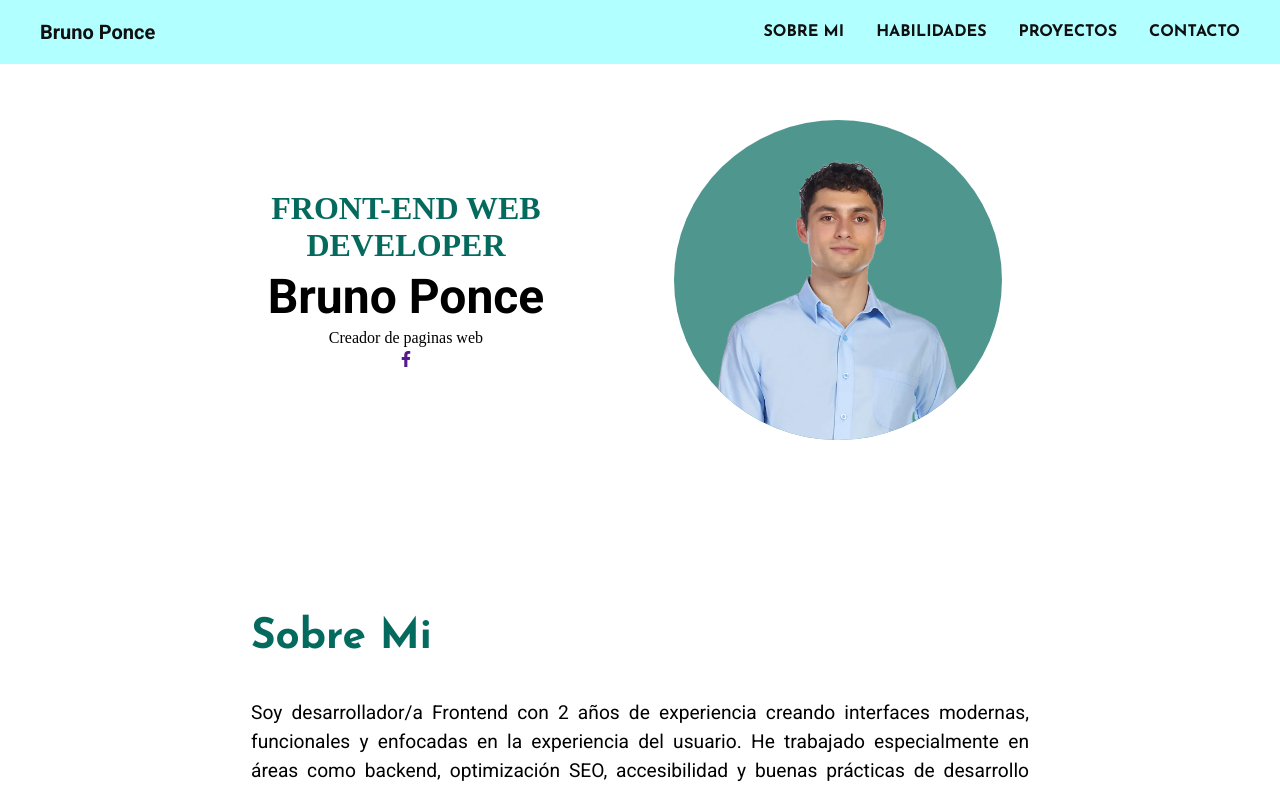
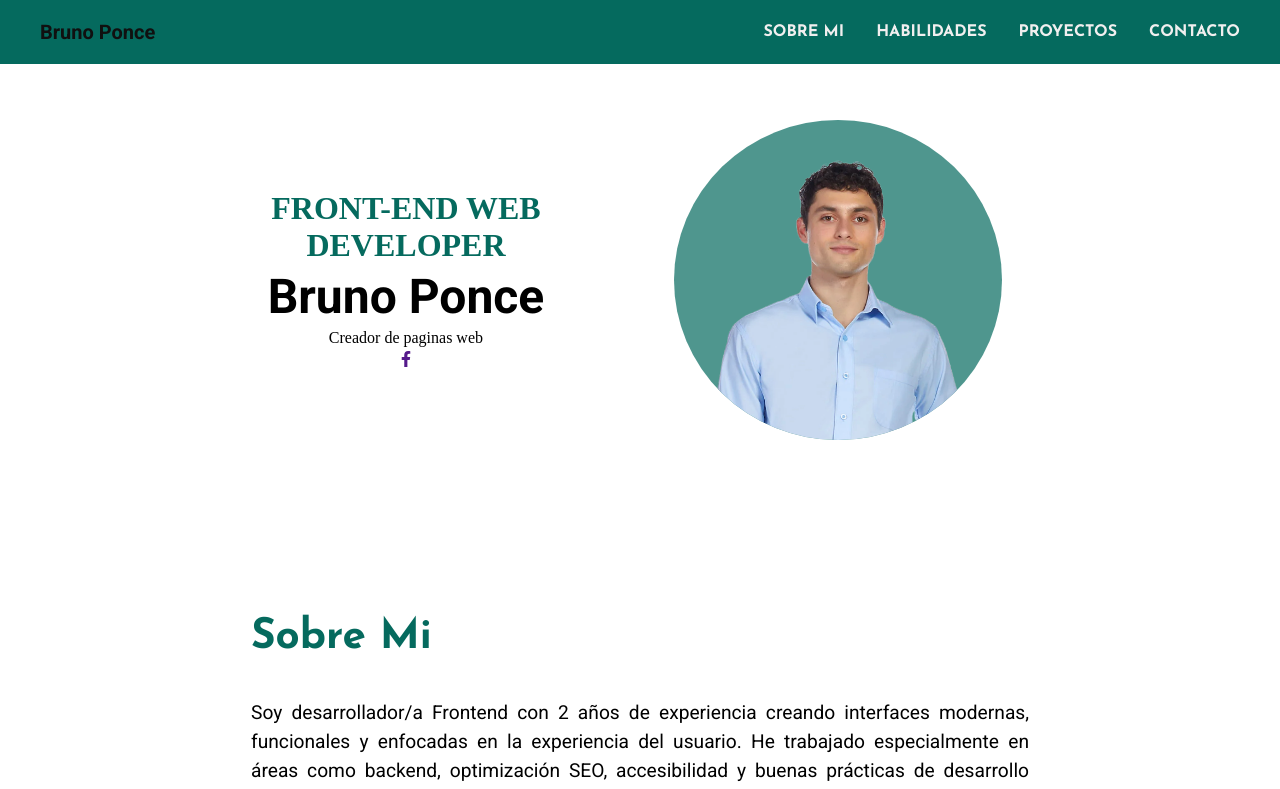
Before and after one commit to elmejorbruno/portafolio-web-bruno-ponce, a React (Vite) app: page / in a window 1280 px wide. Shown: the top 789 px of the page. Built offline with nearby package versions, Linux system fonts and the light colour scheme.

Commit message:
Se ajusto el color de los link del menu de navegacion y el color de fondo del menu en el archivos /NavbarMain.jsx  /NavbarLinks.jsx

```diff
--- a/src/components/navbar/NavbarLinks.jsx
+++ b/src/components/navbar/NavbarLinks.jsx
@@ -44,7 +44,7 @@ display: flex;
 flex-direction: ${({ menuMobile }) => (menuMobile ? "column" : "row")};
   gap: 2rem;
   list-style: none;
-  color: #000;
+  color: #fff;
 `;
 
 const LinkLi = styled.li`
@@ -52,7 +52,7 @@ const LinkLi = styled.li`
   font-size: 1rem;
  position: relative;
   display: inline-block;
-  color: ${({ theme }) => theme.colors.black};
+  color: ${({ theme }) => theme.colors.white};
   cursor: pointer;
   transition: color 0.3s ease;
   text-transform: uppercase;
@@ -68,10 +68,15 @@ const LinkLi = styled.li`
     bottom: -2px;
     transform: translateX(-50%) scaleX(0);
     transform-origin: center;
-    width: 100%;
+    width: 40%;
     height: 2px;
     background-color: ${({ theme }) => theme.colors.cyan};
     transition: transform 0.3s ease;
+  }
+    @media (max-width: 640px) {
+    width: 100%;
+
+
   }
 
   &:hover::after {
@@ -81,7 +86,7 @@ const LinkLi = styled.li`
 `;
 const Enlace = styled(Link)`
     text-decoration: none;
-  color: ${({ theme }) => theme.colors.black};
+  color: ${({ theme }) => theme.colors.white};
   cursor: pointer;
 
   &:hover {
--- a/src/components/navbar/NavbarMain.jsx
+++ b/src/components/navbar/NavbarMain.jsx
@@ -55,7 +55,7 @@ const NavWrapper = styled.div`
 
   padding: 20px 40px;
   @media screen and (min-width: 824px) {
-    background-color: rgba(0, 255, 255, 0.3);
+    background-color: #056a5e;
   }
 `;
 
@@ -107,7 +107,7 @@ const MenuMobileWrapper = styled.div`
   left: 50%;
   transform: translateX(-50%);
   display: ${({ menuOpen }) => (menuOpen ? "flex" : "none")};
-  background-color: rgba(0, 255, 255, 0.3);
+  background-color: rgba(28, 91, 91, 0.3);
   backdrop-filter: blur(16px);
   width: 100%;
   padding: 0.5rem 0;
```
